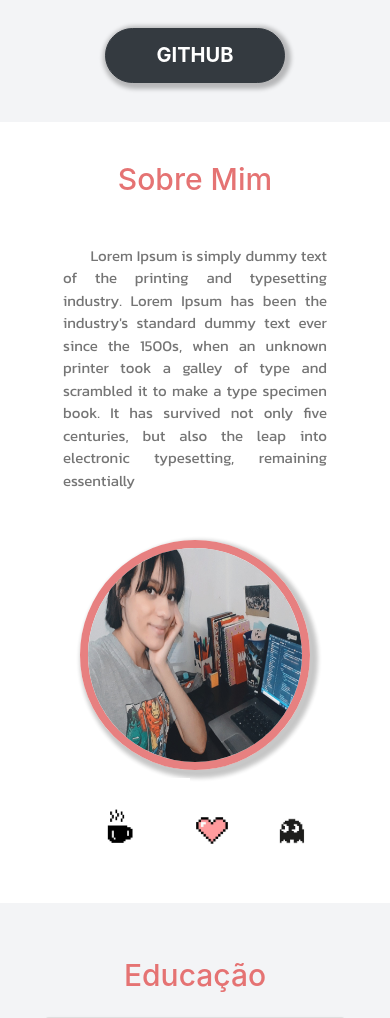
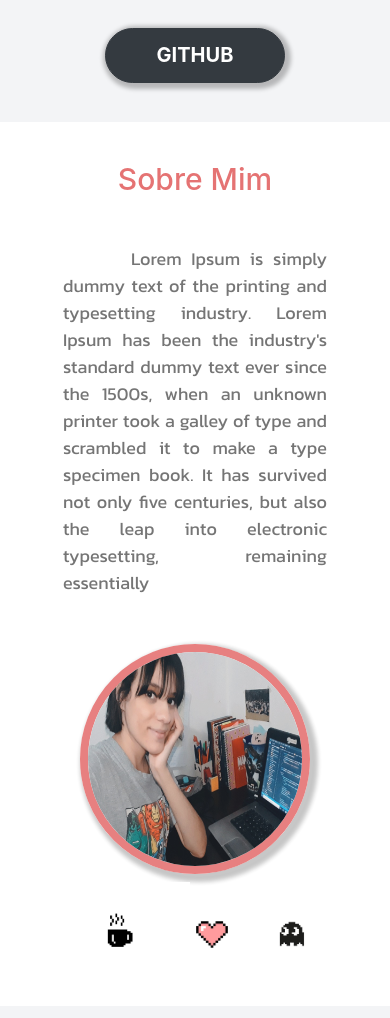
Before and after one commit to thaysouza/thaysouza.github.io, a PHP site: page / in a window 390 px wide. Shown: the part 987-2005 px from the top of the page. Run offline with PHP 8.4, Linux system fonts and the light colour scheme; some libraries are stand-ins or nearby versions.

Commit message:
font text-sobre

```diff
--- a/styles/sobre.css
+++ b/styles/sobre.css
@@ -66,7 +66,7 @@
 	font-size: 30px;
 }
 .texto-sobremim{
-	font-size: 15px;
+	font-size: 18px;
 
 }
 
@@ -96,7 +96,7 @@
 		  font-size: 40px;
 	  }
 	  .texto-sobremim{
-		  font-size: 18px;
+		  font-size: 20px;
 
 	  }
 
```
